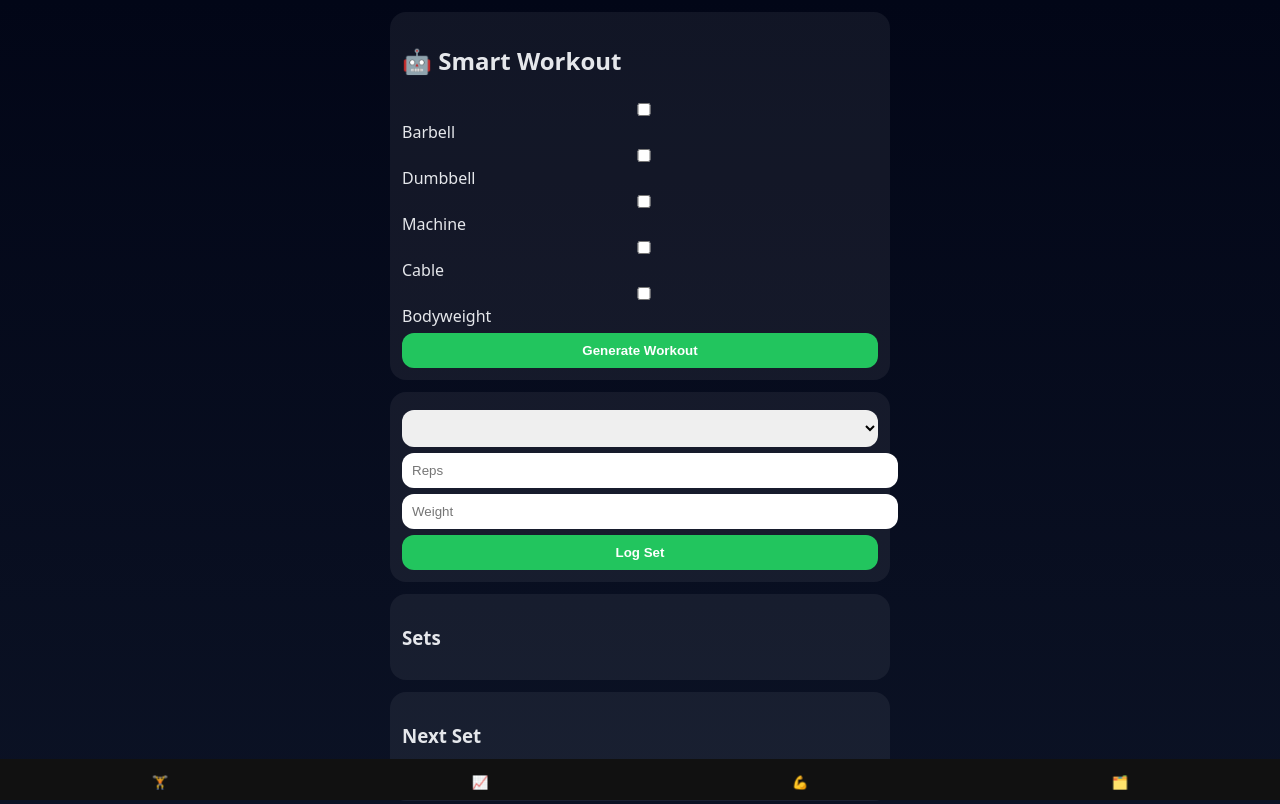
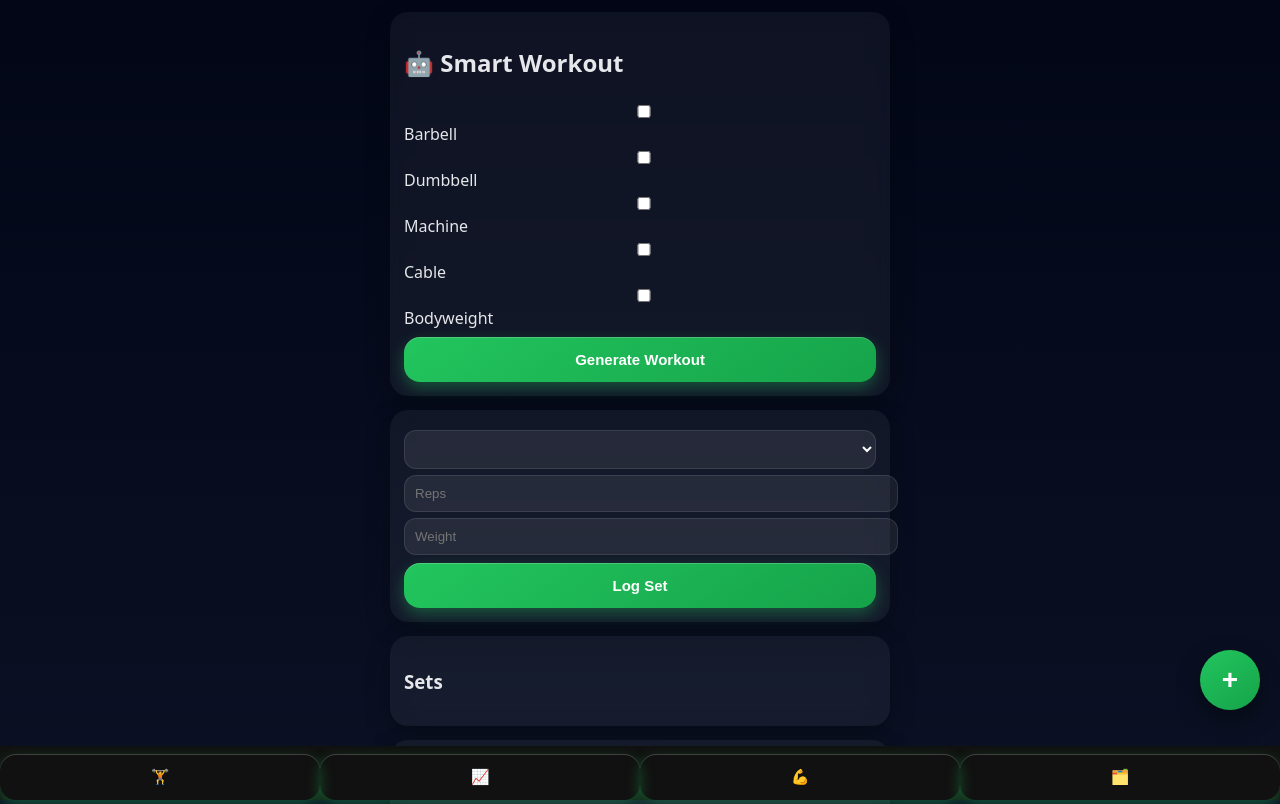
Before and after one commit to Appdroid00/WebApp, a plain HTML site: page index.html in a window 1280 px wide. Shown: the top 804 px of the page. Drawn offline with nearby package versions, Linux system fonts and the light colour scheme.

Commit message:
Update index.html

```diff
--- a/index.html
+++ b/index.html
@@ -14,6 +14,21 @@
   --accent:#22c55e;
   --text:#e5e7eb;
 }
+  .fab {
+  position: fixed;
+  bottom: 90px;
+  right: 20px;
+
+  width: 60px;
+  height: 60px;
+  border-radius: 50%;
+
+  font-size: 28px;
+
+  background: linear-gradient(145deg,#22c55e,#16a34a);
+
+  box-shadow: 0 10px 25px rgba(0,0,0,0.4);
+}
 body{
   margin:0;
   font-family:system-ui;
@@ -21,28 +36,48 @@
   color:var(--text);
 }
 .container{max-width:500px;margin:auto;padding:12px;}
-.card{
-  background:var(--glass);
-  border-radius:16px;
-  padding:12px;
-  margin-bottom:12px;
+.card {
+  background: rgba(255,255,255,0.05);
+  backdrop-filter: blur(10px);
+  border-radius: 18px;
+  padding: 14px;
+  margin-bottom: 14px;
+
+  box-shadow: 0 8px 25px rgba(0,0,0,0.3);
 }
-button{
-  width:100%;
-  padding:10px;
-  border:none;
-  border-radius:12px;
-  background:#22c55e;
-  color:white;
-  font-weight:bold;
-  margin-top:6px;
+button {
+  width: 100%;
+  padding: 14px;
+  border: none;
+  border-radius: 16px;
+
+  background: linear-gradient(145deg, #22c55e, #16a34a);
+  color: white;
+  font-weight: 600;
+  font-size: 15px;
+
+  box-shadow:
+    0 6px 15px rgba(34,197,94,0.35),
+    inset 0 1px 0 rgba(255,255,255,0.2);
+
+  transition: all 0.2s ease;
+  margin-top: 8px;
 }
-input,select{
-  width:100%;
-  padding:10px;
-  border-radius:12px;
-  border:none;
-  margin-top:6px;
+
+button:active {
+  transform: scale(0.97);
+  box-shadow:
+    0 3px 8px rgba(34,197,94,0.3),
+    inset 0 2px 4px rgba(0,0,0,0.2);
+}
+input, select {
+  width: 100%;
+  padding: 10px;
+  border-radius: 12px;
+  border: 1px solid rgba(255,255,255,0.1);
+  background: rgba(255,255,255,0.08);
+  color: white;
+  margin-top: 6px;
 }
 .set{
   display:flex;
@@ -348,11 +383,23 @@
 const data=history.map(h=>h.weight);
 const labels=history.map((_,i)=>i+1);
 
-if(window.myChart) window.myChart.destroy();
-window.myChart = new Chart(...)
-type:'line',
-data:{labels,datasets:[{label:"Progress",data}]}
-});
+function renderChart(){
+  const data = history.map(h=>h.weight);
+  const labels = history.map((_,i)=>i+1);
+
+  if(window.myChart) window.myChart.destroy();
+
+  window.myChart = new Chart(document.getElementById("chart"), {
+    type: 'line',
+    data: {
+      labels: labels,
+      datasets: [{
+        label: "Progress",
+        data: data
+      }]
+    }
+  });
+}
 }
 
 // ================= MUSCLE =================
@@ -393,6 +440,6 @@
 updateTimer();
 renderAll();
 </script>
-
+<button class="fab" onclick="addSet()">+</button>
 </body>
 </html>
```
